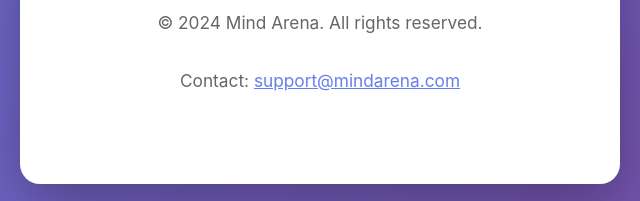
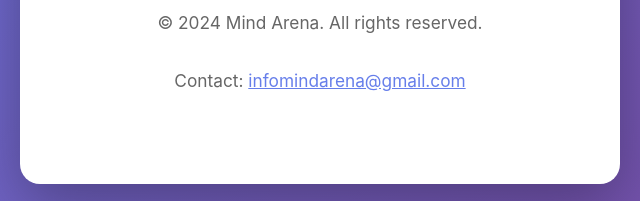
Before and after one commit to mindarena/Price-of-Trust, a plain HTML site: page index.html in a window 1280 px wide. Shown: the part 661-862 px from the top of the page, 320-960 px from the left. Drawn offline with Linux system fonts and the light colour scheme.

```diff
--- a/index.html
+++ b/index.html
@@ -102,7 +102,7 @@
 
         <footer>
             <p>&copy; 2024 Mind Arena. All rights reserved.</p>
-            <p>Contact: <a href="mailto:infomindarena@gmail.com" style="color: #667eea;">support@mindarena.com</a></p>
+            <p>Contact: <a href="mailto:infomindarena@gmail.com" style="color: #667eea;">infomindarena@gmail.com</a></p>
         </footer>
     </div>
 </body>
```
